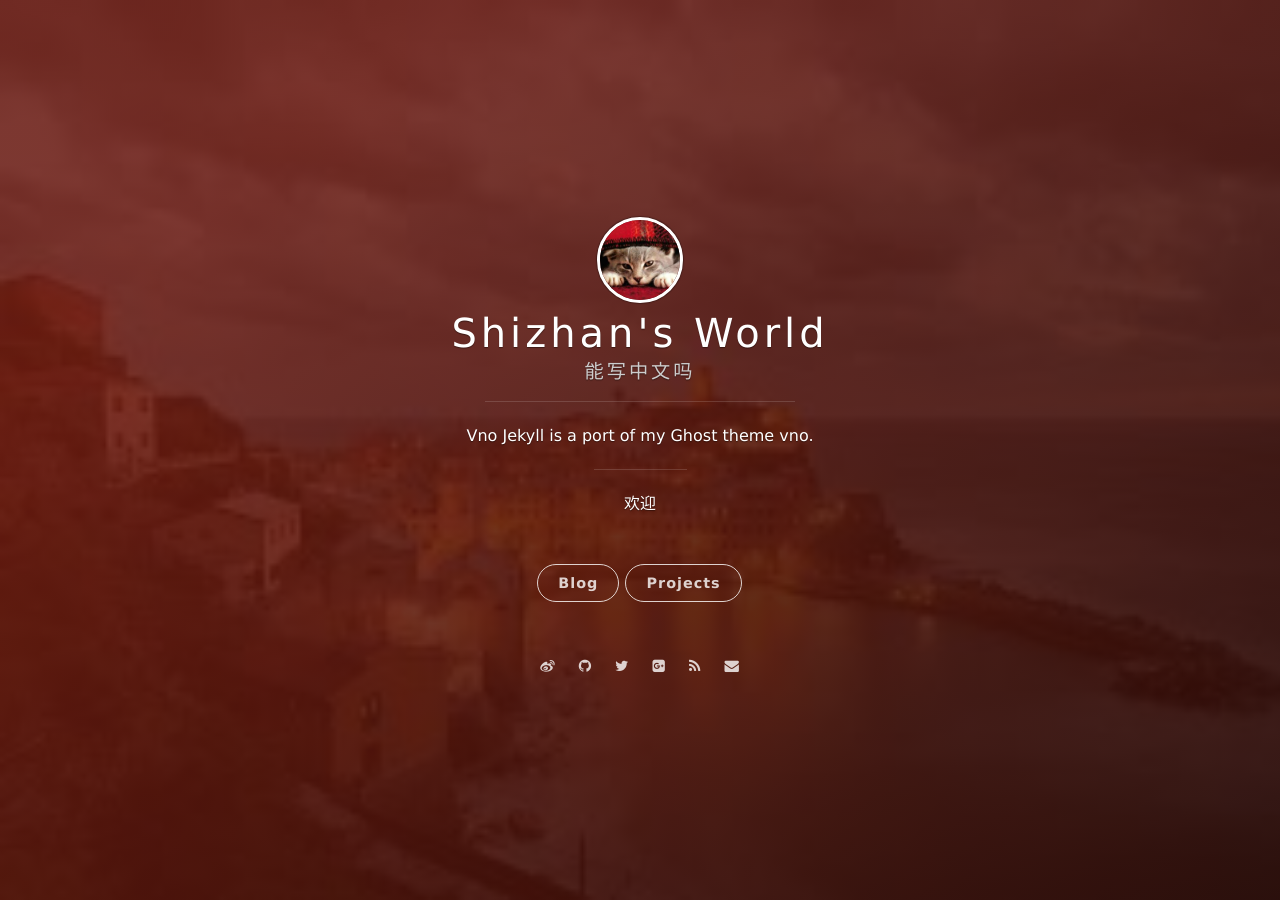
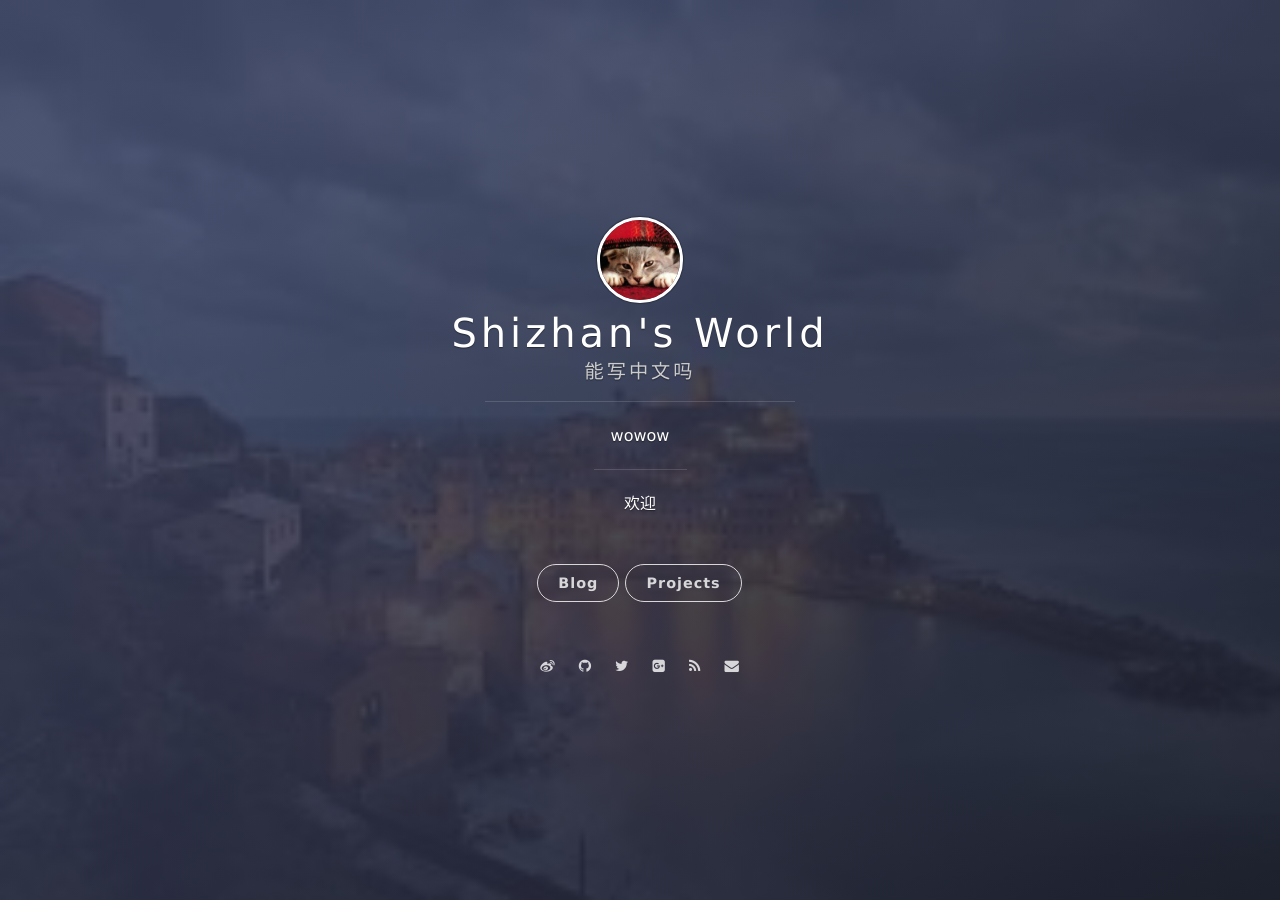
Before and after one commit to sz88888/sz88888.github.io, a Jekyll site: the page built from index.html, in a window 1280 px wide. Built offline with Jekyll 4.4.1, drawn with Linux system fonts in a browser that asks for light colours; nearby versions of some CDN libraries; the list of posts is cut into pages by our own code.

Commit message:
homepage

```diff
--- a/_config.yml
+++ b/_config.yml
@@ -2,7 +2,7 @@
 title: Shizhan's World
 subtitle: 能写中文吗
 welcome_message: 欢迎
-description: Vno Jekyll is a port of my Ghost theme vno.
+description: wowow
 creator: <a href="www.google.com">creator</a>
 
 url: "http://vno.onevcat.com"
@@ -13,7 +13,7 @@ permalink: /:year/:month/:title/
 highlighter: rouge
 
 # supported colors: blue, green, purple, red, orange or slate. If you need clear, leave it empty.
-cover_color: red
+cover_color: slate
 
 # The blog button should not be removed.
 blog_button:
```
